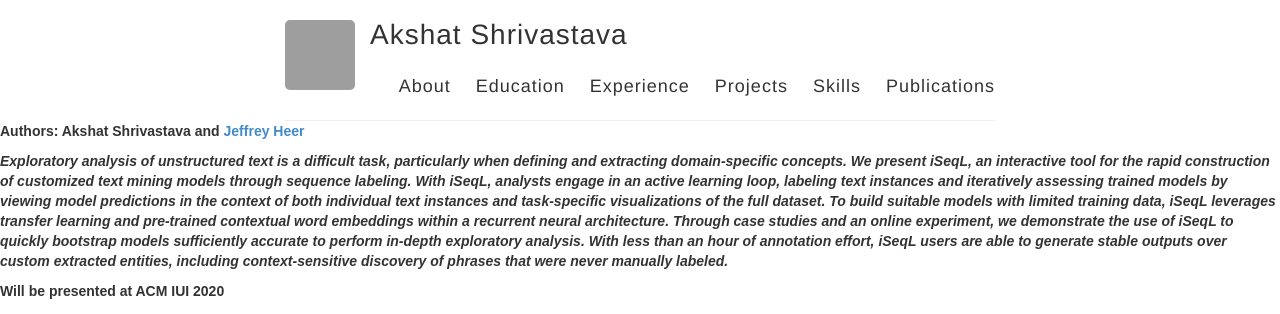
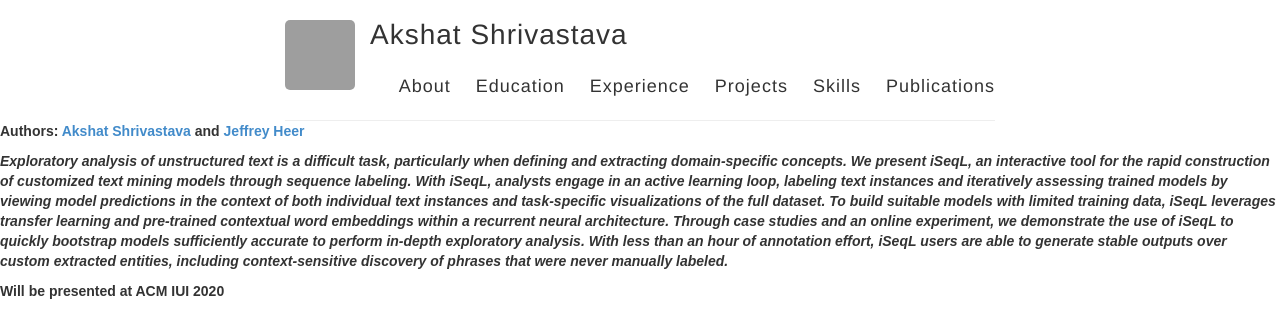
Before and after one commit to AkshatSh/akshatsh.github.io, a Jekyll site: the page built from _posts/2020-02-05-publication.markdown, in a window 1280 px wide, cut to the strip 0-314 px from the top of the page. Built offline with Jekyll 4.4.1, drawn with Linux system fonts in a browser that asks for light colours; nearby versions of some CDN libraries; some of the changed lines change nothing that is shown; grey boxes are pictures that could not be loaded.

Commit message:
linked myself

```diff
--- a/_posts/2020-02-05-publication.markdown
+++ b/_posts/2020-02-05-publication.markdown
@@ -6,7 +6,7 @@ keywords: Interactive Machine Learning, Active Learning, NLP
 description: |
 ---
 
-**Authors:** Akshat Shrivastava and [Jeffrey Heer](https://homes.cs.washington.edu/~jheer/)
+**Authors:** [Akshat Shrivastava](akshatsh.github.io) and [Jeffrey Heer](https://homes.cs.washington.edu/~jheer/)
 
 *Exploratory analysis of unstructured text is a difficult task, particularly when defining and extracting domain-specific concepts. We present iSeqL, an interactive tool for the rapid construction of customized text mining models through sequence labeling. With iSeqL, analysts engage in an active learning loop, labeling text instances and iteratively assessing trained models by viewing model predictions in the context of both individual text instances and task-specific visualizations of the full dataset. To build suitable models with limited training data, iSeqL leverages transfer learning and pre-trained contextual word embeddings within a recurrent neural architecture. Through case studies and an online experiment, we demonstrate the use of iSeqL to quickly bootstrap models sufficiently accurate to perform in-depth exploratory analysis. With less than an hour of annotation effort, iSeqL users are able to generate stable outputs over custom extracted entities, including context-sensitive discovery of phrases that were never manually labeled.*
 
```
